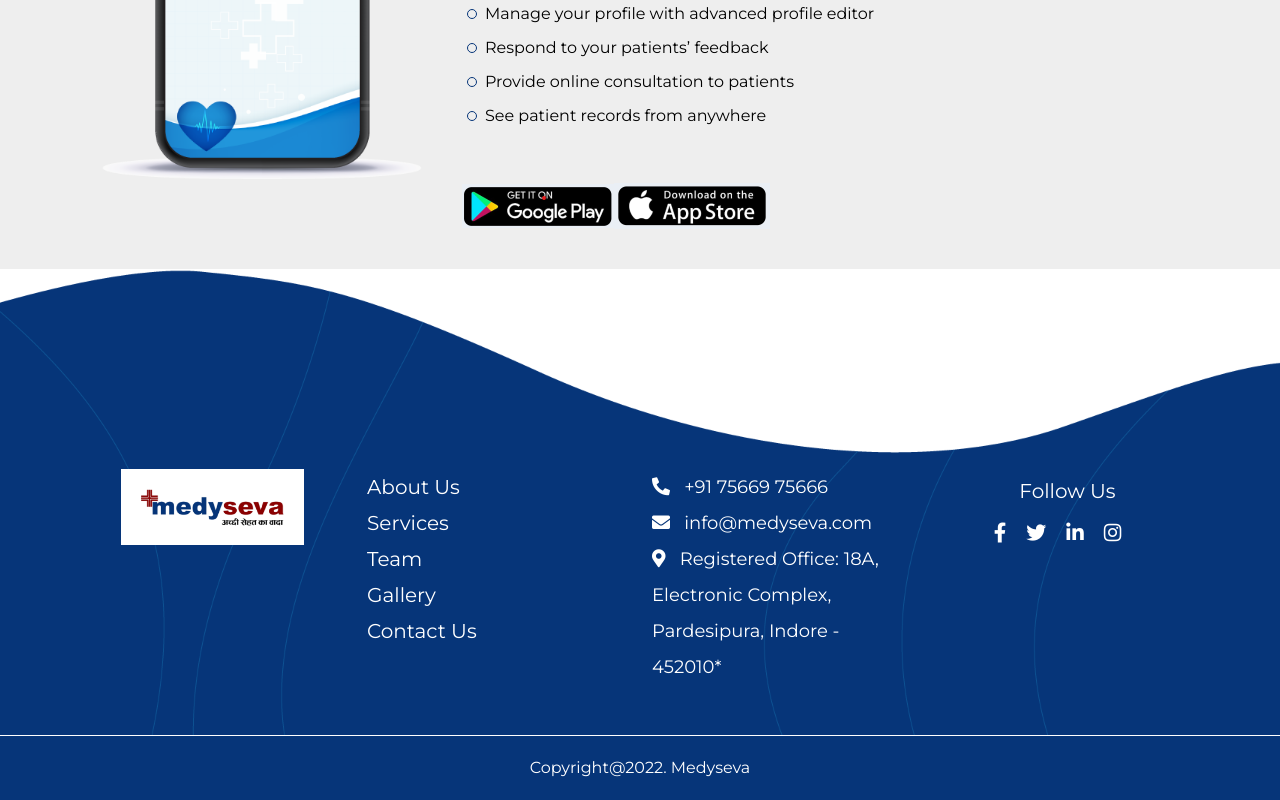
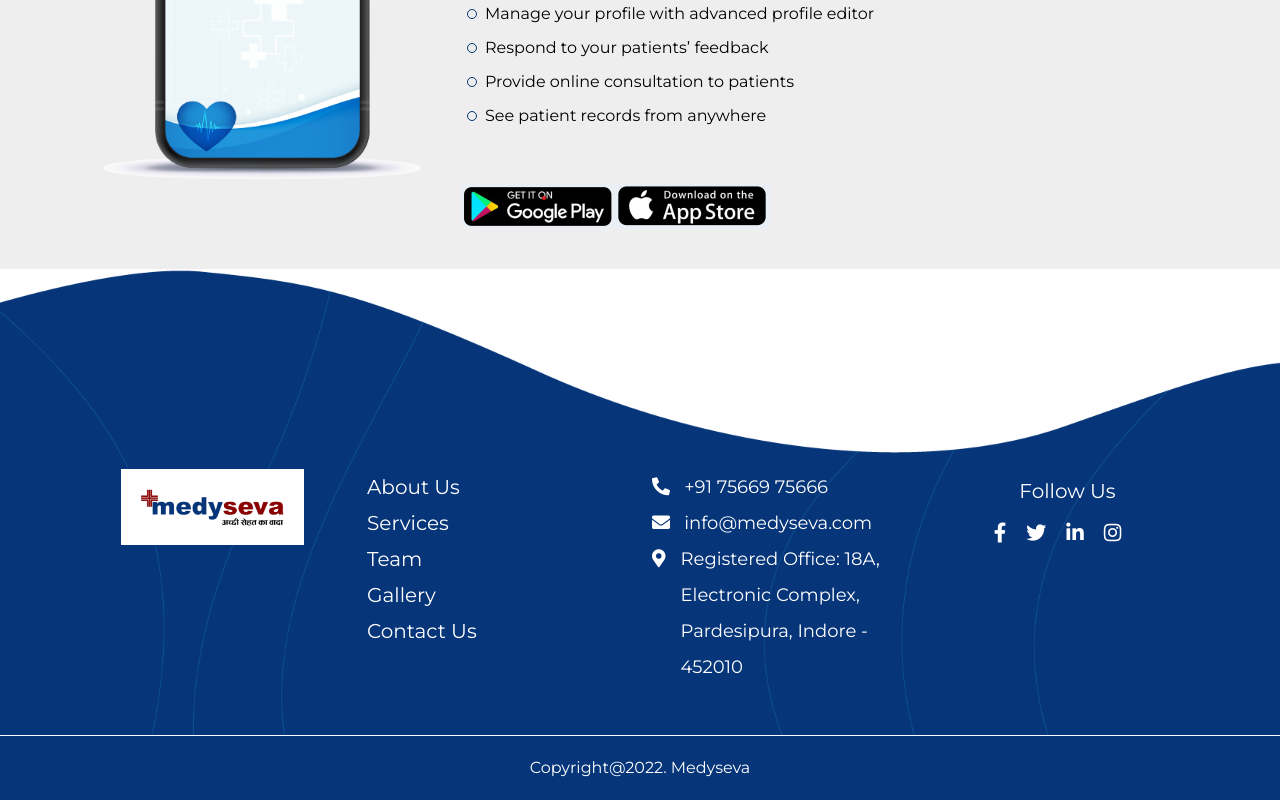
Before and after one commit to RyQuest/medyseva-website, a React (Create React App) app: page / in a window 1280 px wide. Shown: the part 7084-7884 px from the top of the page. Built offline with nearby package versions, Linux system fonts and the light colour scheme.

Commit message:
ui issue

```diff
--- a/public/assets/css/responsive.css
+++ b/public/assets/css/responsive.css
@@ -30,7 +30,7 @@
     font-size: 32px;
 }
 #banner-slider .slide .cover .header-content .head h2 {
-    font-size: 15px;
+    font-size: 20px;
     font-family: var(--Poppins);
     color: #fff;
     position: relative;
@@ -41,7 +41,7 @@
     #banner-slider .slide .cover .header-content .head ul li {
     font-family: var(--primary-color);
     color: #fff;
-    font-size: 18px;
+    font-size: 15px;
     position: relative;
     line-height: 32px;
     list-style: none;
@@ -328,6 +328,10 @@
     width: 100%;
   }
 
+  .footer_add{
+    padding-left: 5px;
+  }
+
 }
 
 
@@ -536,6 +540,9 @@
 #join-form .modal-body .head-form {
     margin: 30px 0 0;
 }
+.footer_add{
+    padding-left: 5px;
+}
 
 }
 
--- a/public/assets/css/style.css
+++ b/public/assets/css/style.css
@@ -607,6 +607,9 @@ header .header .btns-box .contact-btn .contact-info .info a:hover {
 #banner-slider .owl-nav .owl-next:hover {
   background: #000 !important;
 }
+#banner-slider .owl-nav .owl-prev:hover {
+  background: #000 !important;
+}
 #banner-slider :hover .owl-prev {
   left: 0px;
   opacity: 1;
@@ -1879,3 +1882,6 @@ text-transform: capitalize;
 .widthmodle{
   width: 400px;
 }
+.footer_add{
+  padding-left: 15px;
+}
--- a/src/Component/Footer.jsx
+++ b/src/Component/Footer.jsx
@@ -42,10 +42,20 @@ function Footer() {
                                         <a href><i className="fas fa-envelope" /> &nbsp; info@medyseva.com</a>
                                     </li>
                                     <li>
-                                        <p><i class="fas fa-map-marker-alt"></i> &nbsp;   Registered Office:
+                                        <div style={{display:"flex"}}>
+                                        <div>
+                                        <i class="fas fa-map-marker-alt"></i>
+                                        </div>
+                                        <div>
+                                            <p className='footer_add'>Registered Office:
                                             18A, Electronic Complex,
                                             Pardesipura,
-                                            Indore - 452010*</p>
+                                            Indore - 452010</p>
+                                        </div></div>
+                                        {/* <p><i class="fas fa-map-marker-alt"></i> &nbsp;    Registered Office:
+                                            18A, Electronic Complex,
+                                            Pardesipura,
+                                            Indore - 452010</p> */}
                                     </li>
                                 </ul>
                             </div>
```
